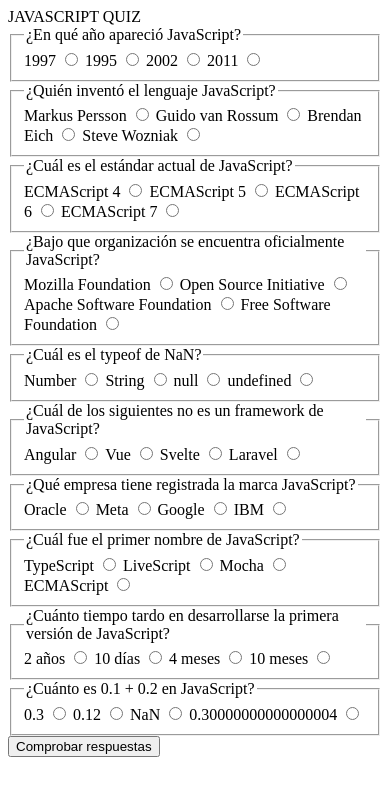
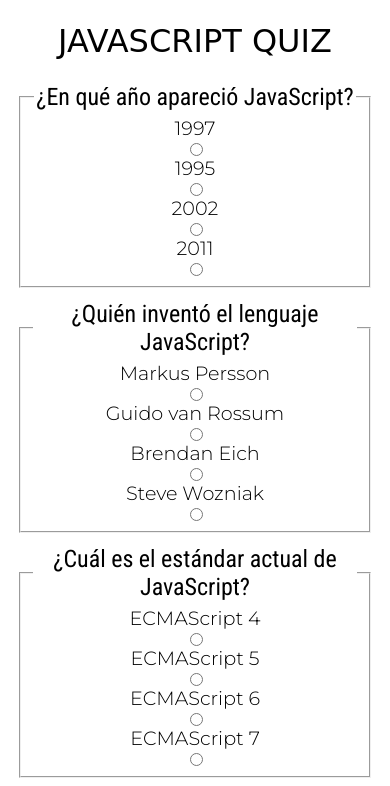
Before and after one commit to ZeberMVP/QuizJS, a plain HTML site: page index.html in a window 390 px wide. Shown: the top 786 px of the page. Drawn offline with Linux system fonts and the light colour scheme; a web font is replaced by a local one.

Commit message:
add/CSS (todavía no responsive)

```diff
--- a/styles.css
+++ b/styles.css
@@ -1,6 +1,28 @@
-/*
-fonts:
-font-family: 'Montserrat', sans-serif;
-font-family: 'Roboto Condensed', sans-serif;
-font-family: 'Rubik 80s Fade', cursive;
-*/
+header {
+    font-family: 'Rubik 80s Fade', cursive;
+    font-size: 2em;
+    margin: 6%;
+}
+
+legend {
+    font-family: 'Roboto Condensed', sans-serif;
+    font-size: 1.5em;
+}
+
+label {
+    font-family: 'Montserrat', sans-serif;
+    font-weight: 500;
+    font-size: 1.2em;
+}
+
+header, legend {
+    text-align: center;
+}
+
+fieldset {
+    display: flex;
+    flex-wrap: wrap;
+    flex-direction: column;
+    align-items: center;
+    margin: 3%;
+}
```
